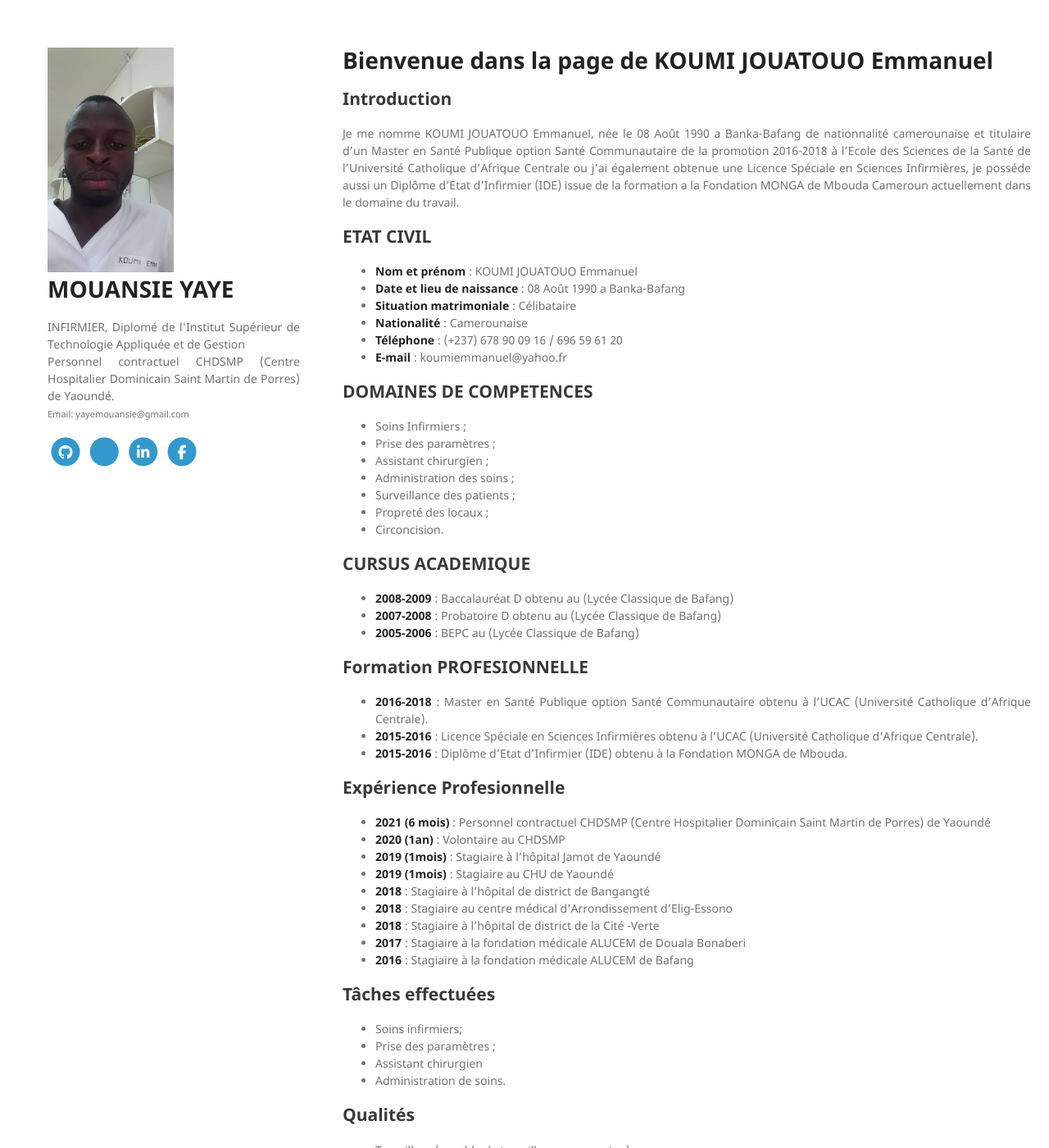
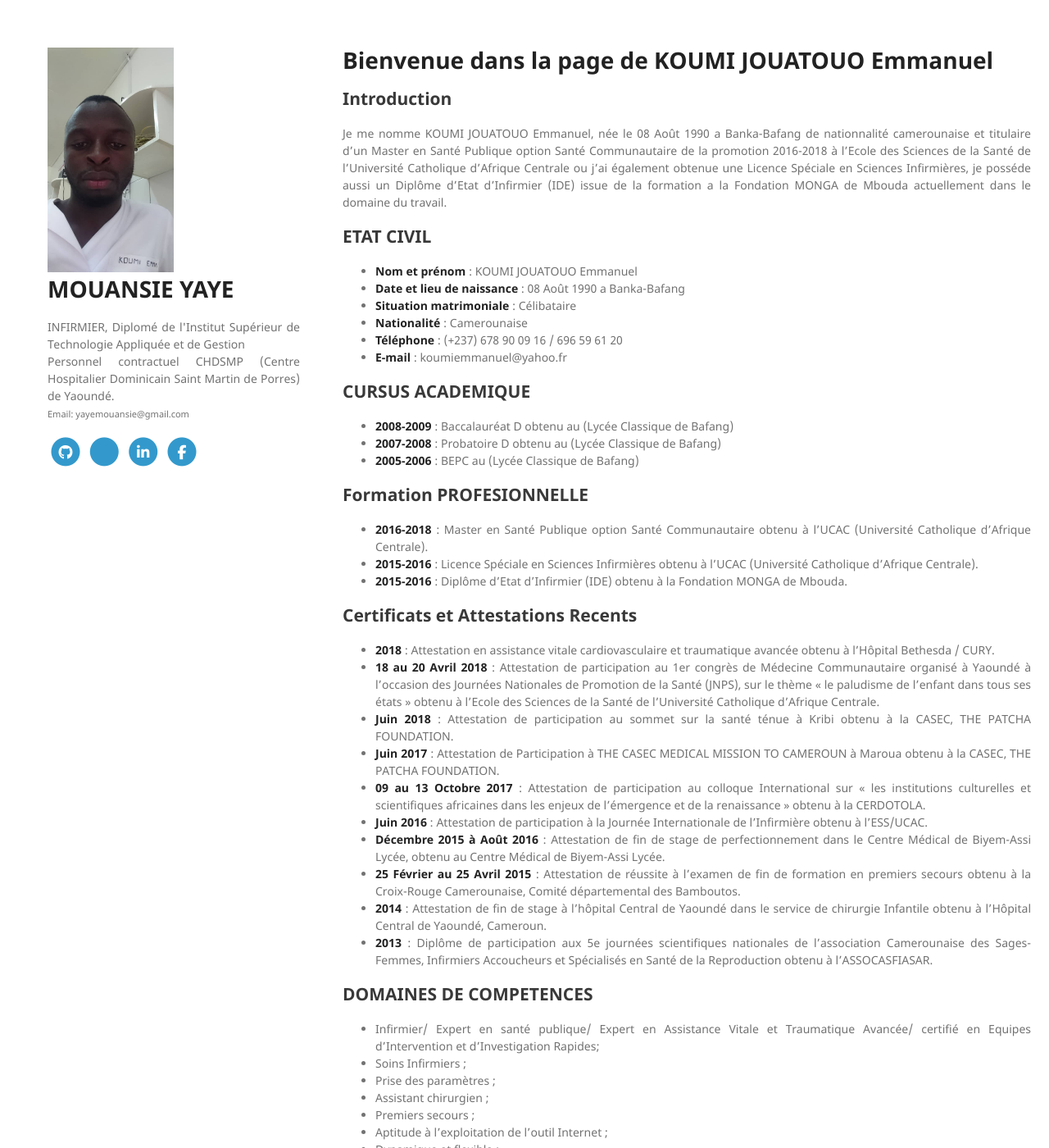
Before and after one commit to koumi-jouatouo/koumi-jouatouo.github.io, a Jekyll site: the page built from index.md, in a window 1280 px wide and 1400 px high. Shown: the whole window at 82% size. Built offline with Jekyll 4.4.1, drawn with Linux system fonts in a browser that asks for light colours; nearby versions of some CDN libraries; our own code applies the rules of GitHub Pages for plain Markdown files; a style sheet for code colours, icons or effects is not loaded; some of the changed text lies outside the part shown.

Commit message:
Update index.md

```diff
--- a/index.md
+++ b/index.md
@@ -13,15 +13,6 @@ Je me nomme KOUMI JOUATOUO Emmanuel, née le 08 Août 1990 a Banka-Bafang de nat
 * **Téléphone** : (+237) 678 90 09 16 / 696 59 61 20
 * **E-mail** : koumiemmanuel@yahoo.fr
 
-## DOMAINES DE COMPETENCES
-* Soins Infirmiers ;
-* Prise des paramètres ;
-* Assistant chirurgien ;
-* Administration des soins ;
-* Surveillance des patients ;
-* Propreté des locaux ;
-* Circoncision.
-
 ## CURSUS ACADEMIQUE
 * **2008-2009** : Baccalauréat D obtenu au (Lycée Classique de Bafang)
 * **2007-2008** : Probatoire D obtenu au (Lycée Classique de Bafang)
@@ -31,6 +22,35 @@ Je me nomme KOUMI JOUATOUO Emmanuel, née le 08 Août 1990 a Banka-Bafang de nat
 * **2016-2018** : Master en Santé Publique option Santé Communautaire obtenu à l'UCAC (Université Catholique d’Afrique Centrale).
 *  **2015-2016** : Licence Spéciale en Sciences Infirmières obtenu à l'UCAC (Université Catholique d’Afrique Centrale).
 *  **2015-2016** : Diplôme d’Etat d’Infirmier (IDE)  obtenu à la Fondation MONGA de Mbouda.
+
+## Certificats et Attestations Recents
+* **2018** : Attestation en assistance vitale cardiovasculaire et traumatique avancée obtenu à l'Hôpital Bethesda / CURY.
+* **18 au 20 Avril 2018** : Attestation de participation au 1er congrès de Médecine Communautaire organisé à Yaoundé à l’occasion des Journées Nationales de Promotion de la Santé (JNPS), sur le thème « le paludisme de l’enfant dans tous ses états » obtenu à l'Ecole des Sciences de la Santé de l’Université Catholique d’Afrique Centrale.
+* **Juin 2018** : Attestation de participation au sommet sur la santé ténue à Kribi obtenu à la CASEC, THE PATCHA FOUNDATION.
+* **Juin 2017** : Attestation de Participation à THE CASEC MEDICAL MISSION TO CAMEROUN à Maroua obtenu à la CASEC, THE PATCHA FOUNDATION.
+* **09 au 13 Octobre 2017** : Attestation de participation au colloque International sur « les institutions culturelles et scientifiques africaines dans les enjeux de l’émergence et de la renaissance »  obtenu à la CERDOTOLA.
+* **Juin 2016** : Attestation de participation à la Journée Internationale de l’Infirmière obtenu à l'ESS/UCAC.
+* **Décembre 2015 à Août 2016** : Attestation de fin de stage de perfectionnement dans le Centre Médical de Biyem-Assi Lycée, obtenu au Centre Médical de Biyem-Assi Lycée.
+* **25 Février au 25 Avril 2015** : Attestation de réussite à l’examen de fin de formation en premiers secours obtenu à la Croix-Rouge Camerounaise, Comité départemental des Bamboutos.
+* **2014** : Attestation de fin de stage à l’hôpital Central de Yaoundé dans le service de chirurgie Infantile obtenu à l'Hôpital Central de Yaoundé, Cameroun.
+* **2013** : Diplôme de participation aux 5e journées scientifiques nationales de l’association Camerounaise des Sages-Femmes, Infirmiers Accoucheurs et Spécialisés en Santé de la Reproduction obtenu à l'ASSOCASFIASAR.
+
+## DOMAINES DE COMPETENCES
+* Infirmier/ Expert en santé publique/ Expert en Assistance Vitale et Traumatique Avancée/ certifié en Equipes d’Intervention et d’Investigation Rapides;
+* Soins Infirmiers ;
+* Prise des paramètres ;
+* Assistant chirurgien ;
+* Premiers secours ;
+*	Aptitude à l’exploitation de l’outil Internet ;
+*	Dynamique et flexible ;
+*	Grande capacité de créativité ;
+*	Capacité à travailler dans des conditions de pression ;
+*	Bonne disposition à travailler en équipe pluridisciplinaire et dans un environnement
+Multiculturel ;
+*	Planification des projets ;
+*	Mise en œuvre ;
+*	Suivi et évaluation.
+
 
 ## Expérience Profesionnelle
 *  **2021 (6 mois)** : Personnel contractuel CHDSMP (Centre Hospitalier Dominicain Saint Martin de Porres) de Yaoundé
```
Also changed, not shown: other parts of index.md (+1 -1 lines).
